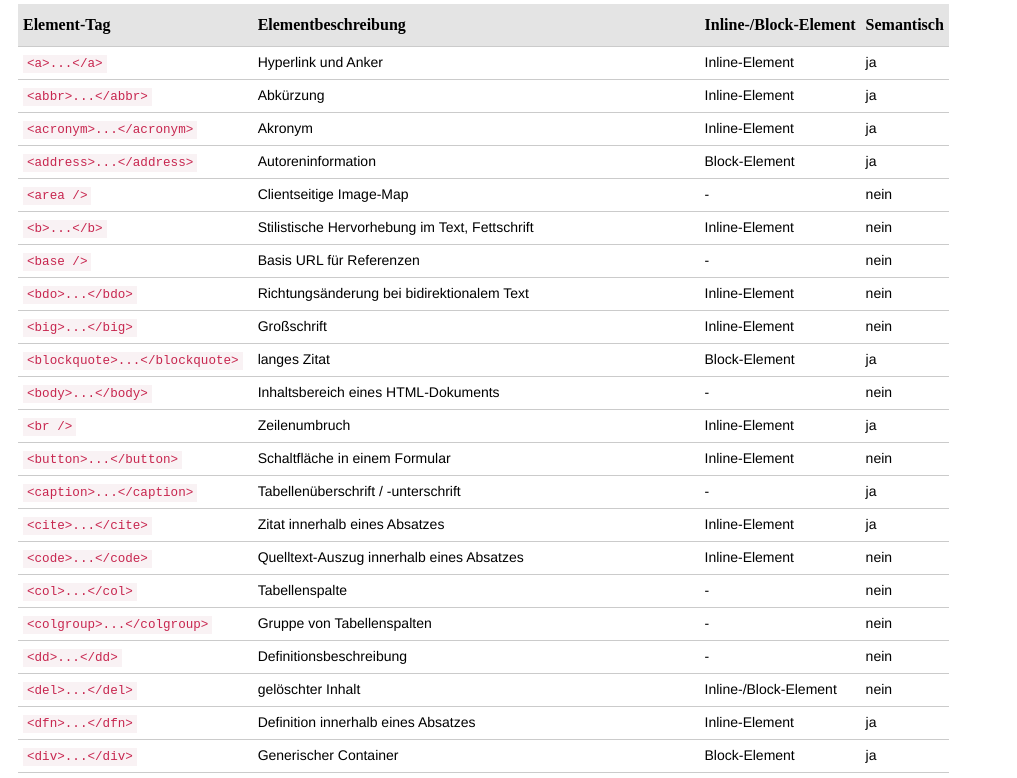
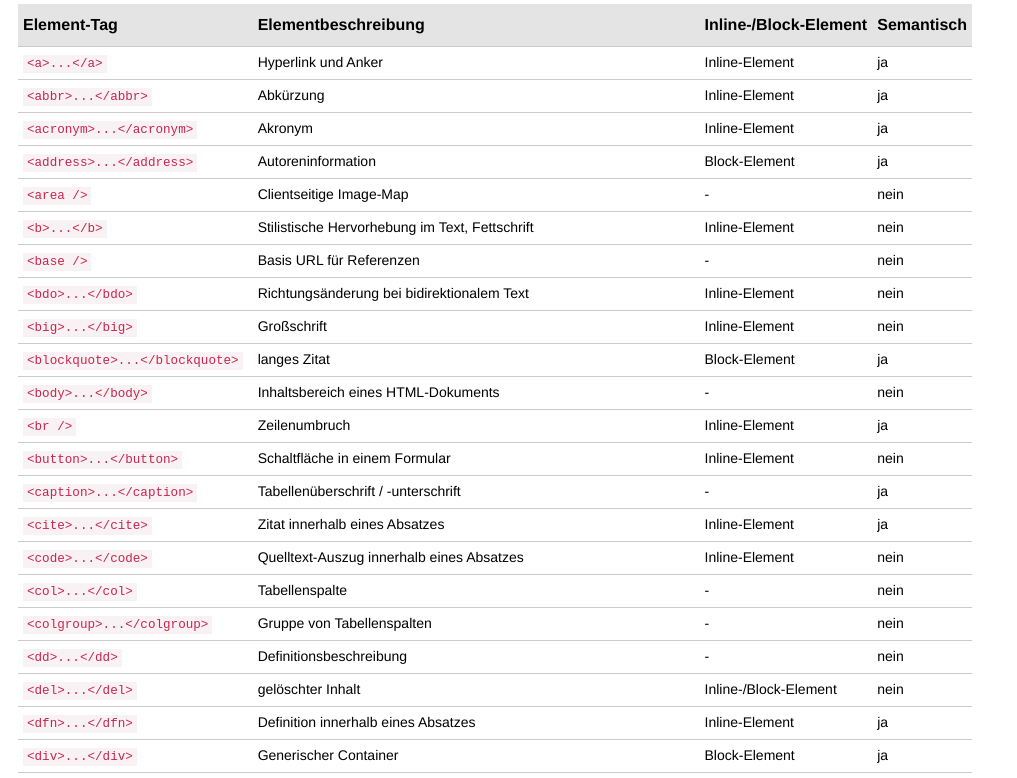
Before and after one commit to tanjaposch/exam_new, a plain HTML site: page tabelle.html in a window 1280 px wide. Shown: the part 76-854 px from the top of the page, without its empty margins (0-1017 px from the left). Drawn offline with Linux system fonts and the light colour scheme.

Commit message:
css in tabelle.html anpassen_4

```diff
--- a/tabelle.html
+++ b/tabelle.html
@@ -5,11 +5,11 @@
 	<meta http-equiv="Content-Type" content="text/html; charset=UTF-8" />
 	<title>Tabelle</title>
 	<style type="text/css">
-		body{line-height: 1.428571429;}
+		body{line-height: 1.428571429; font-family: "Helvetica Neue", Helvetica, Arial, sans-serif;}
 		table {border-collapse: collapse; margin-left:10px;}
 		thead{background-color: #E4E4E4;}
 		th{padding: 10px 5px; text-align: left;}
-		td{border-top: 1px solid #CBCBCB; vertical-align: top; padding: 5px 10px 5px 5px; font-size:14px; font-family: "Helvetica Neue", Helvetica, Arial, sans-serif;}
+		td{border-top: 1px solid #CBCBCB; vertical-align: top; padding: 5px 10px 5px 5px; font-size:14px;}
 		code{padding: 2px 4px; font-size: 90%; color: #c7254e; white-space: nowrap; background-color: #f9f2f4;}
 		h1.special{clear:both; margin:20px 10px 20px 10px; font-weight: 500; line-height: 1.1; font-size:36px;}
 		.back{clear:left; margin: 20px 10px 0 10px;}
```
